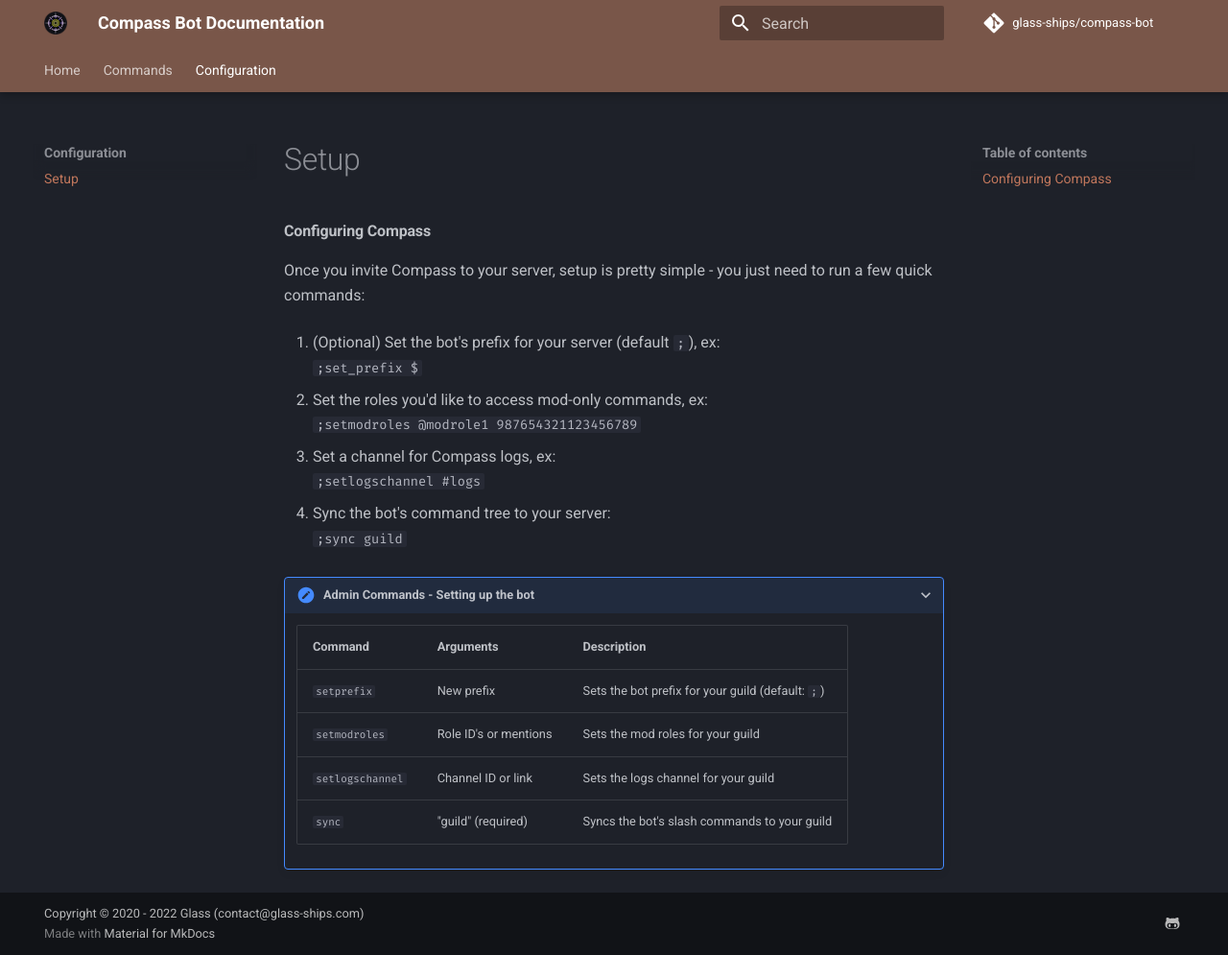
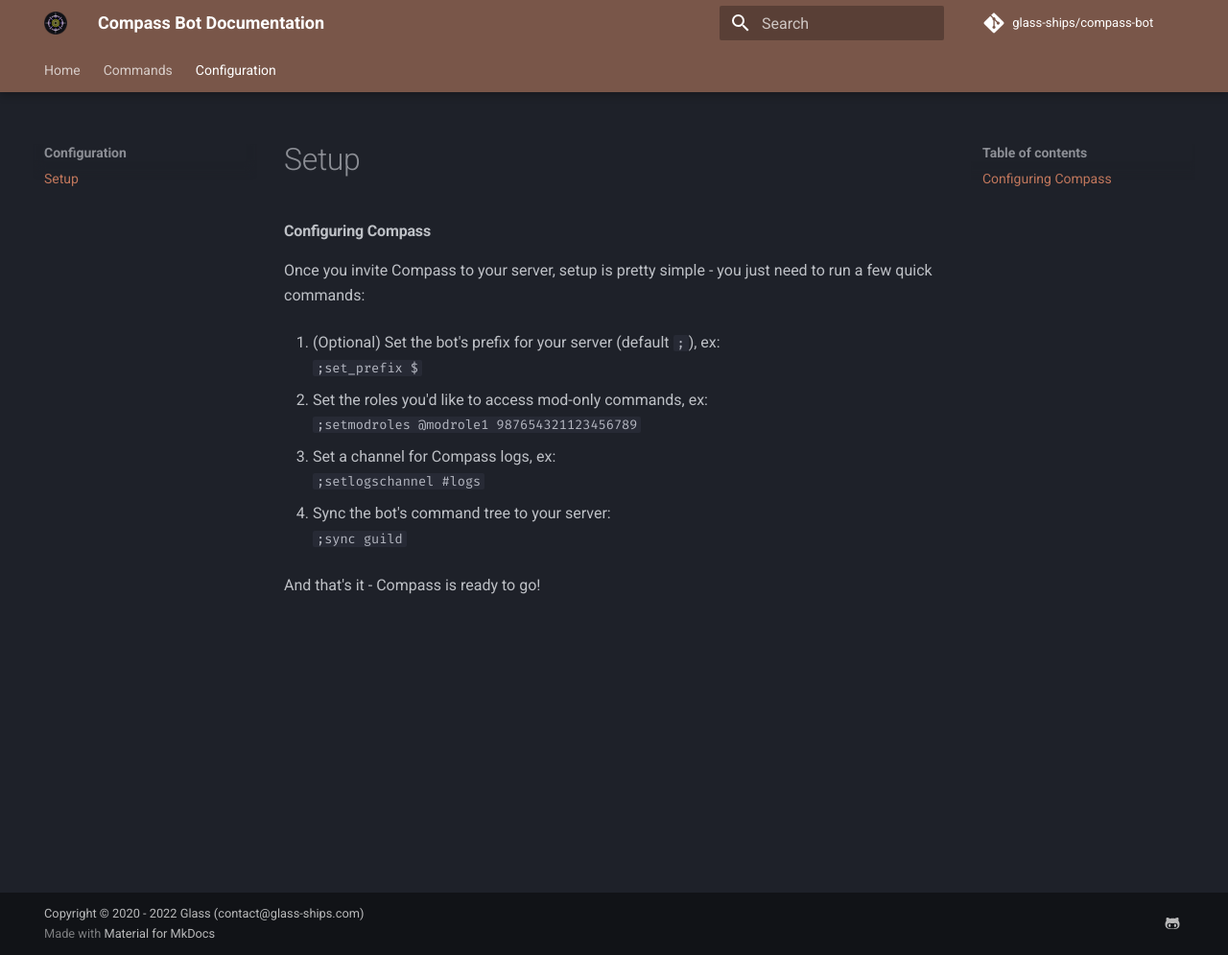
Before and after one commit to glass-ships/compass-bot, an MkDocs documentation site: the page built from docs/Configuration/setup.md, in a window 1280 px wide and 995 px high. Shown: the whole window at 96% size. Built offline with MkDocs 1.6.1 and Material for MkDocs 9.7.7, drawn with Linux system fonts in a browser that asks for light colours; comment, search, counter and statistics services are not loaded.

Commit message:
update docs

````diff
--- a/docs/Configuration/setup.md
+++ b/docs/Configuration/setup.md
@@ -2,22 +2,16 @@
 
 Once you invite Compass to your server, setup is pretty simple - you just need to run a few quick commands:
 
-0. (Optional) Set the bot's prefix for your server (default `;`), ex:
+1. (Optional) Set the bot's prefix for your server (default `;`), ex:
 ```;set_prefix $```
 
 1. Set the roles you'd like to access mod-only commands, ex:
 ```;setmodroles @modrole1 987654321123456789```
 
-2. Set a channel for Compass logs, ex:
+1. Set a channel for Compass logs, ex:
 ```;setlogschannel #logs```
 
-3. Sync the bot's command tree to your server:
+1. Sync the bot's command tree to your server:
 ```;sync guild```
 
-???+ tldr "Admin Commands - Setting up the bot"
-    | Command | Arguments | Description |
-    |---------|-----------|-------------|
-    | `setprefix` | New prefix | Sets the bot prefix for your guild (default: `;`) |
-    | `setmodroles` | Role ID's or mentions | Sets the mod roles for your guild |
-    | `setlogschannel` | Channel ID or link | Sets the logs channel for your guild |
-    | `sync` | "guild" (required) | Syncs the bot's slash commands to your guild |
+And that's it - Compass is ready to go!
````
Also changed, not shown: docs/Commands/commands.md (+6 -6 lines), docs/index.md (+3 -3 lines).
